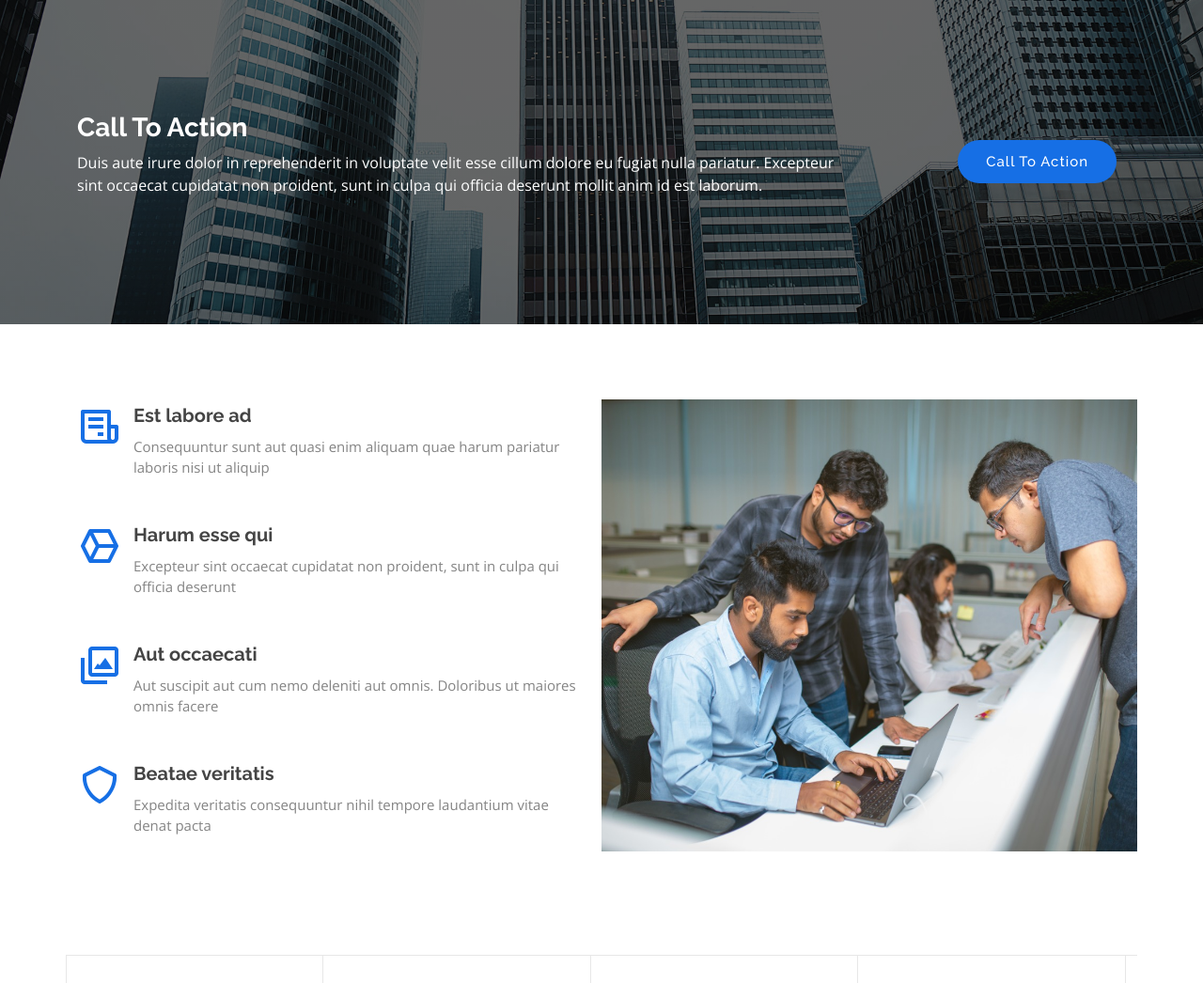
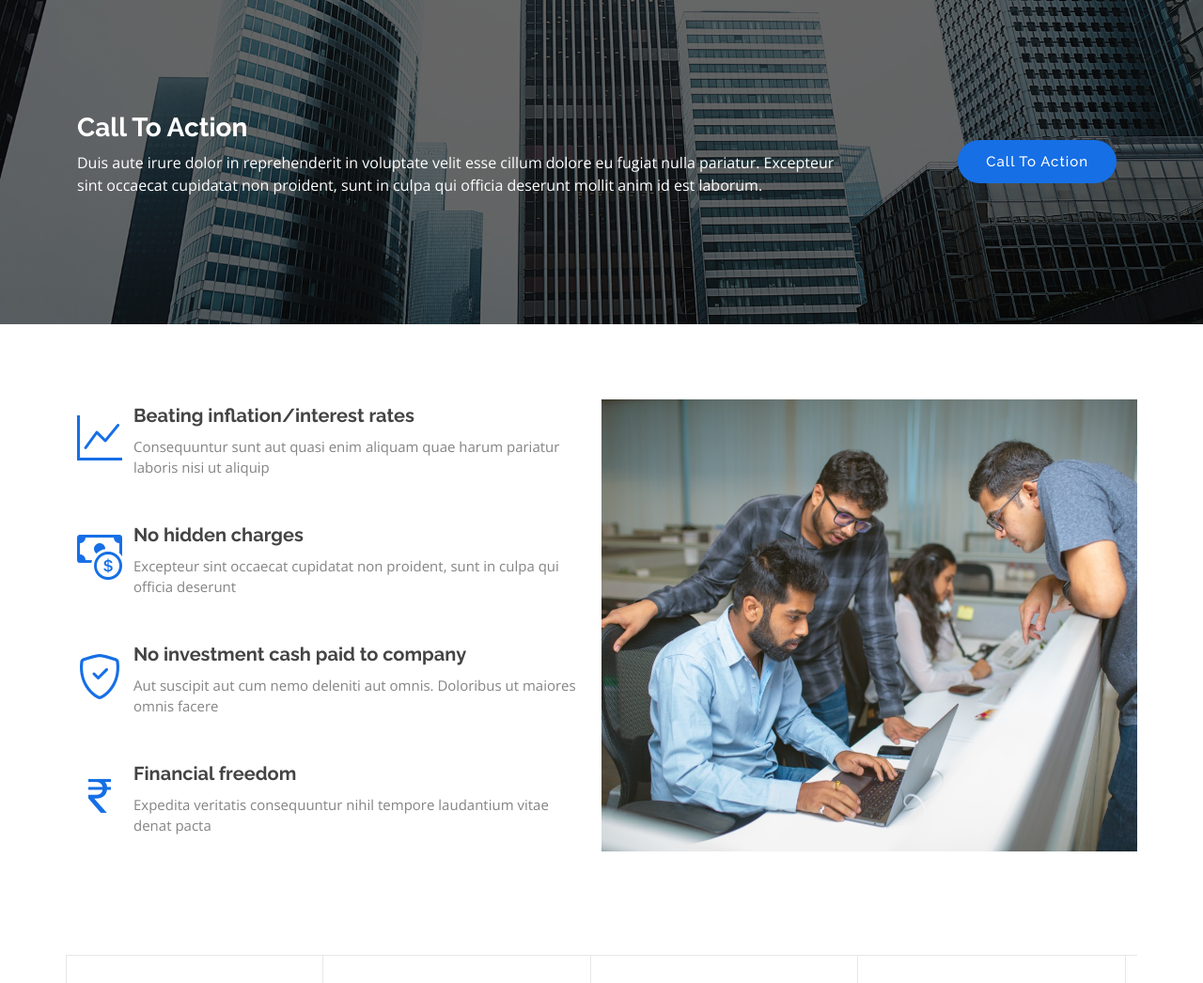
Before and after one commit to pissall20/finwiz, a Django app: page / in a window 1280 px wide. Shown: the part 1937-2983 px from the top of the page at 94% size. Run offline with Django 4.2, Linux system fonts and the light colour scheme; data that the repository does not hold is empty; some libraries are stand-ins or nearby versions.

Commit message:
fixed minor things

```diff
--- a/website/templates/website/base.html
+++ b/website/templates/website/base.html
@@ -90,8 +90,7 @@
 <footer id="footer">
     <div class="container">
         <h3>FinWiz</h3>
-        <p>Et aut eum quis fuga eos sunt ipsa nihil. Labore corporis magni eligendi fuga maxime saepe commodi
-            placeat.</p>
+        <p>We make your money work for you</p>
         <div class="social-links">
             <a href="#" class="twitter"><i class="bx bxl-twitter"></i></a>
             <a href="#" class="facebook"><i class="bx bxl-facebook"></i></a>
--- a/website/templates/website/index.html
+++ b/website/templates/website/index.html
@@ -130,23 +130,23 @@
             <div class="row">
                 <div class="col-lg-6 order-2 order-lg-1">
                     <div class="icon-box mt-5 mt-lg-0">
-                        <i class="bx bx-receipt"></i>
-                        <h4>Est labore ad</h4>
+                        <i class="bi bi-graph-up"></i>
+                        <h4>Beating inflation/interest rates</h4>
                         <p>Consequuntur sunt aut quasi enim aliquam quae harum pariatur laboris nisi ut aliquip</p>
                     </div>
                     <div class="icon-box mt-5">
-                        <i class="bx bx-cube-alt"></i>
-                        <h4>Harum esse qui</h4>
+                        <i class="bi bi-cash-coin"></i>
+                        <h4>No hidden charges</h4>
                         <p>Excepteur sint occaecat cupidatat non proident, sunt in culpa qui officia deserunt</p>
                     </div>
                     <div class="icon-box mt-5">
-                        <i class="bx bx-images"></i>
-                        <h4>Aut occaecati</h4>
+                        <i class="bi bi-shield-check"></i>
+                        <h4>No investment cash paid to company</h4>
                         <p>Aut suscipit aut cum nemo deleniti aut omnis. Doloribus ut maiores omnis facere</p>
                     </div>
                     <div class="icon-box mt-5">
-                        <i class="bx bx-shield"></i>
-                        <h4>Beatae veritatis</h4>
+                        <i class="bi bi-currency-rupee"></i>
+                        <h4>Financial freedom</h4>
                         <p>Expedita veritatis consequuntur nihil tempore laudantium vitae denat pacta</p>
                     </div>
                 </div>
```
